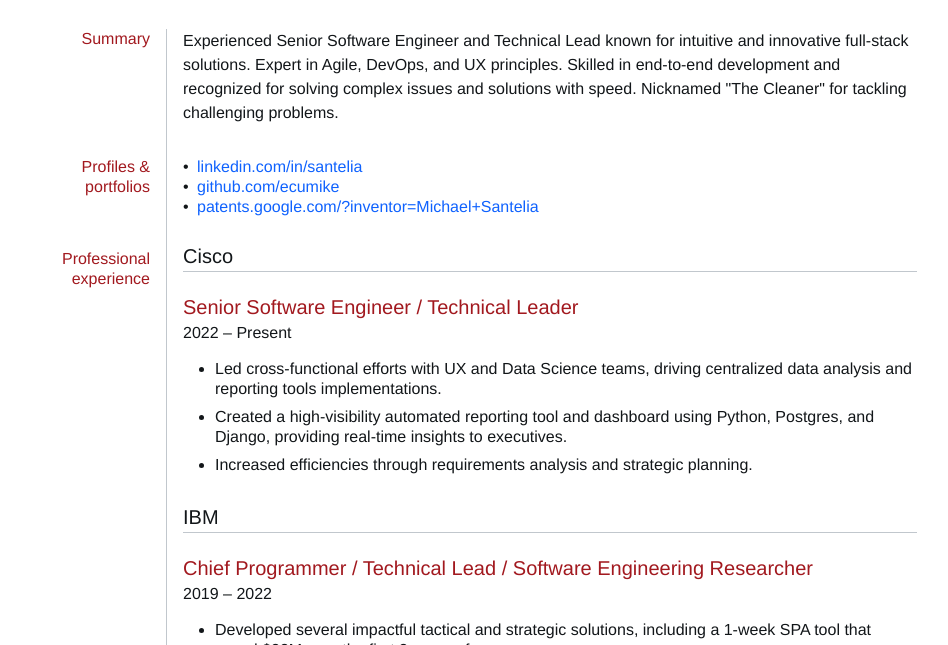
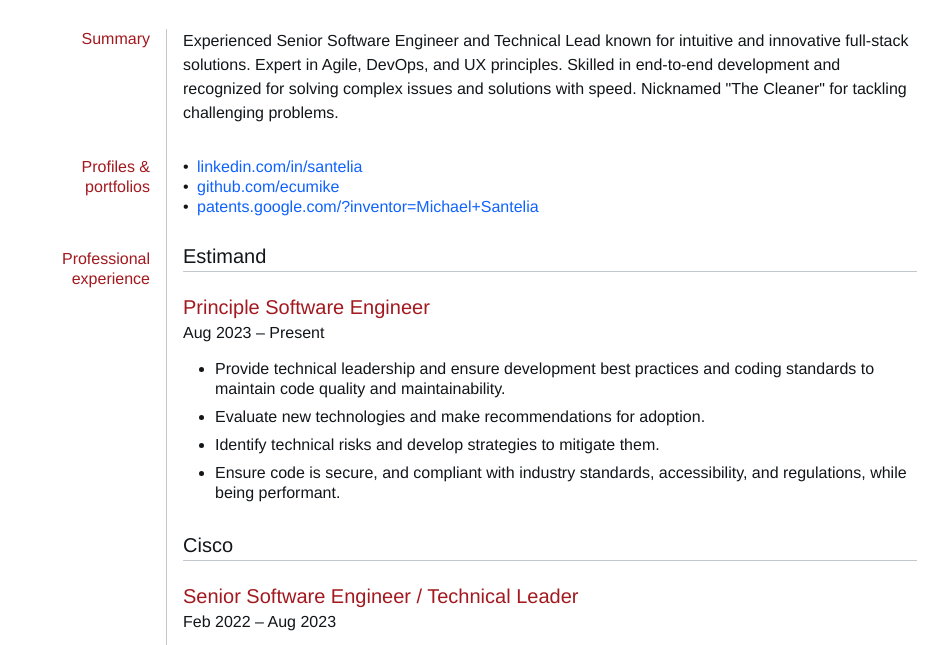
Before and after one commit to ecumike/resume, a plain HTML site: page index.html in a window 1280 px wide. Shown: the part 103-748 px from the top of the page, without its empty margins (23-971 px from the left). Drawn offline with Linux system fonts and the light colour scheme.

Commit message:
Update: Added Estimand

```diff
--- a/custom.css
+++ b/custom.css
@@ -1,5 +1,8 @@
 :root {
 	--theme-color: var(--dark-red);
+}
+.page-break {
+	page-break-before: always;
 }
 
 .initials-circle {
--- a/index.html
+++ b/index.html
@@ -76,10 +76,23 @@
 				<div class="left-col">Professional<br>experience</div>
 				<div class="right-col">
 
-					<div class="work-company">Cisco</div>
+					<div class="work-company">Estimand</div>
+					<div class="work-experience-section">
+						<div class="work-title">Principle Software Engineer</div>
+						<div class="work-dates">Aug 2023 – Present</div>
+
+						<ul class="bl-bullet-list">
+							<li>Provide technical leadership and ensure development best practices and coding standards to maintain code quality and maintainability.</li>
+							<li>Evaluate new technologies and make recommendations for adoption.</li>
+							<li>Identify technical risks and develop strategies to mitigate them.</li>
+							<li>Ensure code is secure, and compliant with industry standards, accessibility, and regulations, while being performant.</li>
+						</ul>
+					</div>
+
+					<div class="mt4 work-company">Cisco</div>
 					<div class="work-experience-section">
 						<div class="work-title">Senior Software Engineer / Technical Leader</div>
-						<div class="work-dates">2022 – Present</div>
+						<div class="work-dates">Feb 2022 – Aug 2023</div>
 
 						<ul class="bl-bullet-list">
 							<li>Led cross-functional efforts with UX and Data Science teams, driving centralized data analysis and reporting tools implementations.</li>
@@ -95,7 +108,7 @@
 
 						<ul class="bl-bullet-list">
 							<li>Developed several impactful tactical and strategic solutions, including a 1-week SPA tool that saved $22M over the first 3 years of use.</li>
-							<li>Led multi-disciplinary teams in implementing centralized data analysis, feedback, and reporting tools across 400+ internal tools and services.</li>
+							<li class="page-break">Led multi-disciplinary teams in implementing centralized data analysis, feedback, and reporting tools across 400+ internal tools and services.</li>
 							<li>Implemented and maintained critical projects such as GDPR tracking, Finance resource management, audit tools, and automated reporting apps.</li>
 							<li>Mentored, educated, and set best practices for design and development.</li>
 						</ul>
@@ -143,10 +156,10 @@
 				</div>
 			</div>
 
-			<div class="section skills flex">
+			<div class="page-break section skills flex">
 				<div class="left-col">Skills</div>
 				<div class="right-col">
-					<div>HTML • CSS • JavaScript • REST APIs • Python • Django • Postgres • DevOps • AWS • IBM Cloud • Openshift • NPM • build processes • automated testing • CI/CD • agile • front-end development • content management • UX principles and research • accessibility • requirements gathering • problem solving • mentorship • collaboration • prototyping • efficiency • standards and best practices
+					<div>HTML • CSS • JavaScript • REST APIs • Python • Django • Postgres • DevOps • AWS • IBM Cloud • Azure • Openshift • Angular • NPM • build processes • automated testing • CI/CD • agile • front-end development • content management • UX principles and research • accessibility • requirements gathering • problem solving • mentorship • collaboration • prototyping • efficiency • standards and best practices
 					</div>
 				</div>
 			</div>
```
Also changed, not shown: 1 other file.
